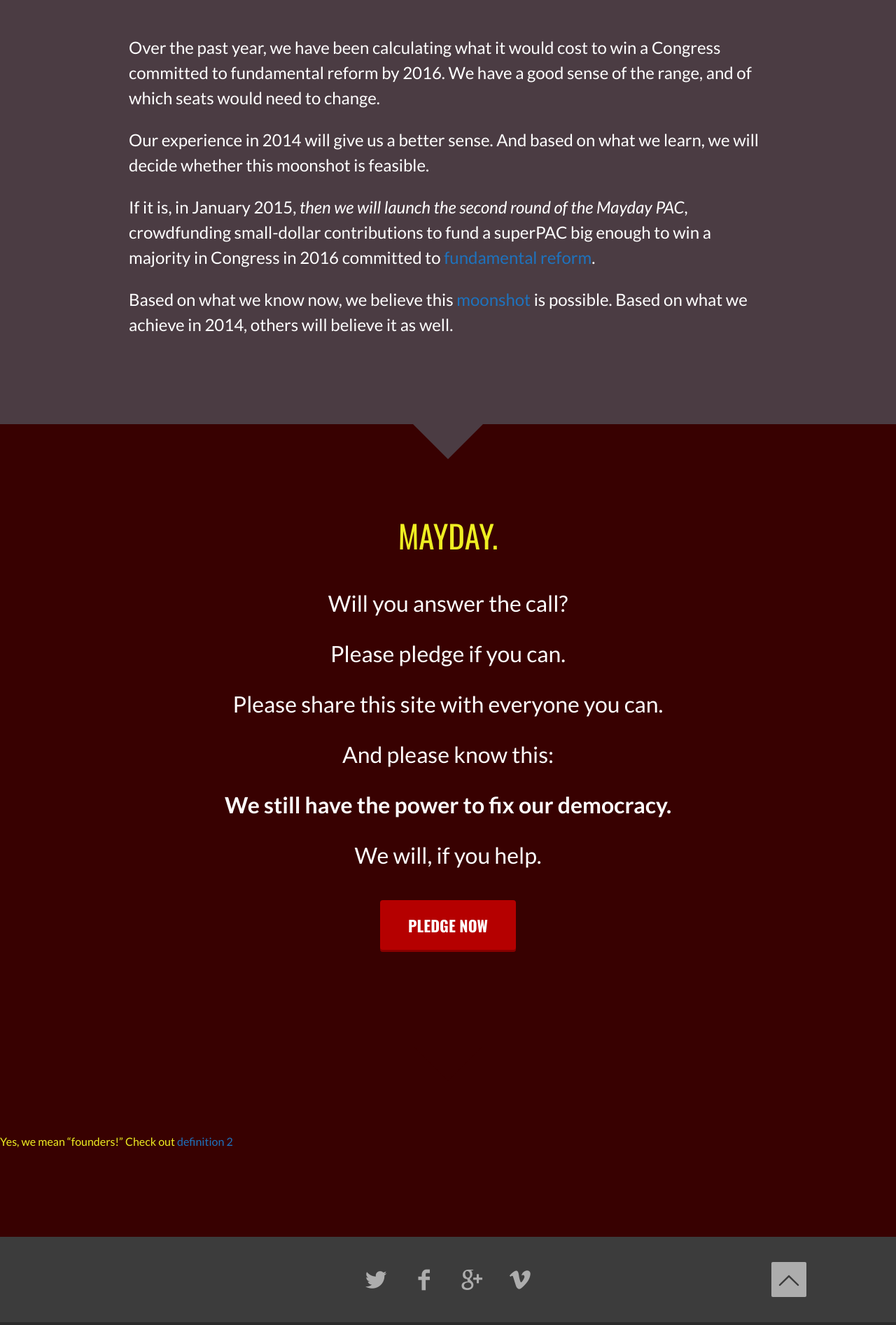
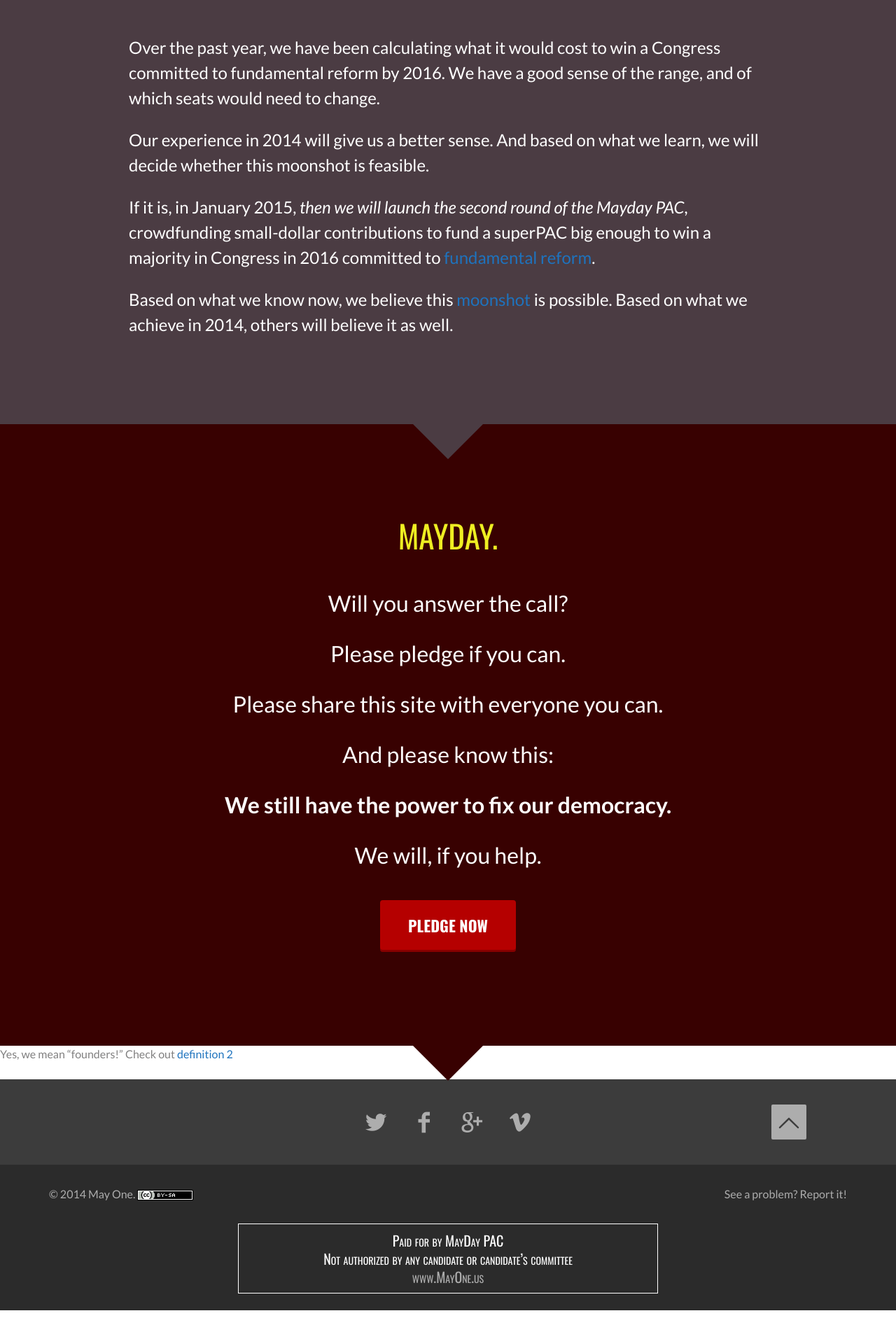
Before and after one commit to MayOneUS/2014-06-02-mayone.us-website, a Jekyll site: the page built from index.html, in a window 1280 px wide. Shown: the part 4507-6400 px from the top of the page at 70% size. Built offline with Jekyll 4.4.1, drawn with Linux system fonts in a browser that asks for light colours; nearby versions of some CDN libraries; library files that are not in the unit come from our copies; after the commit the page ends 6379 px from its top, so only the background shows below that.

Commit message:
Remove "section" from footnote

```diff
--- a/_includes/main_page_structure.html
+++ b/_includes/main_page_structure.html
@@ -141,10 +141,10 @@
             {% include pledge_button.html %}
           </div>
         </section>
-        <section id="text-8" class="campaign-widget widget_text arrowed">
+          <div class="row-fluid">
           <a name="meaning_of_founders"></a>
-              {{footnote_text | markdownify}}
-        </section>
+                {{footnote_text | markdownify}}
+           </div>
         </div>
         </div>
       </div>
```
